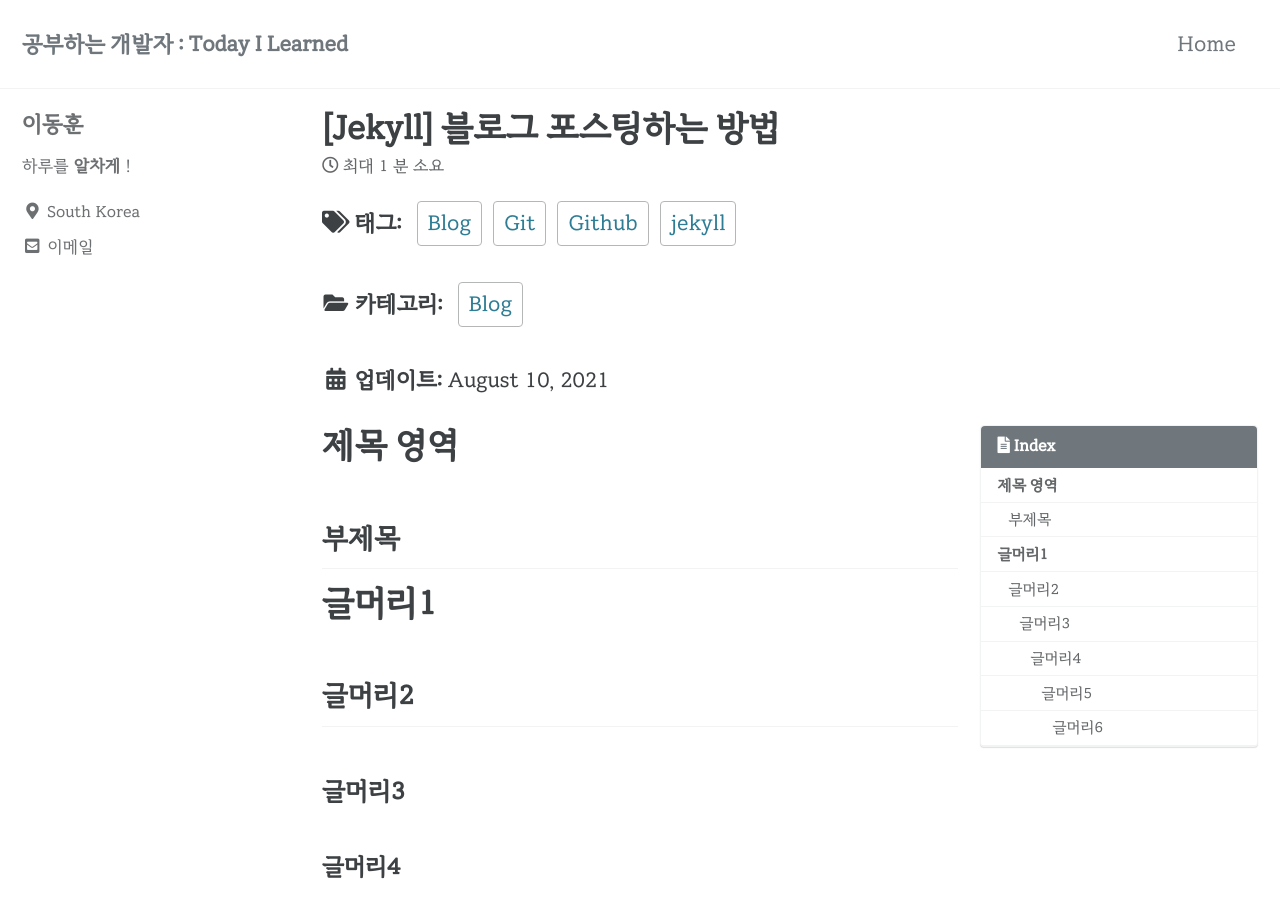
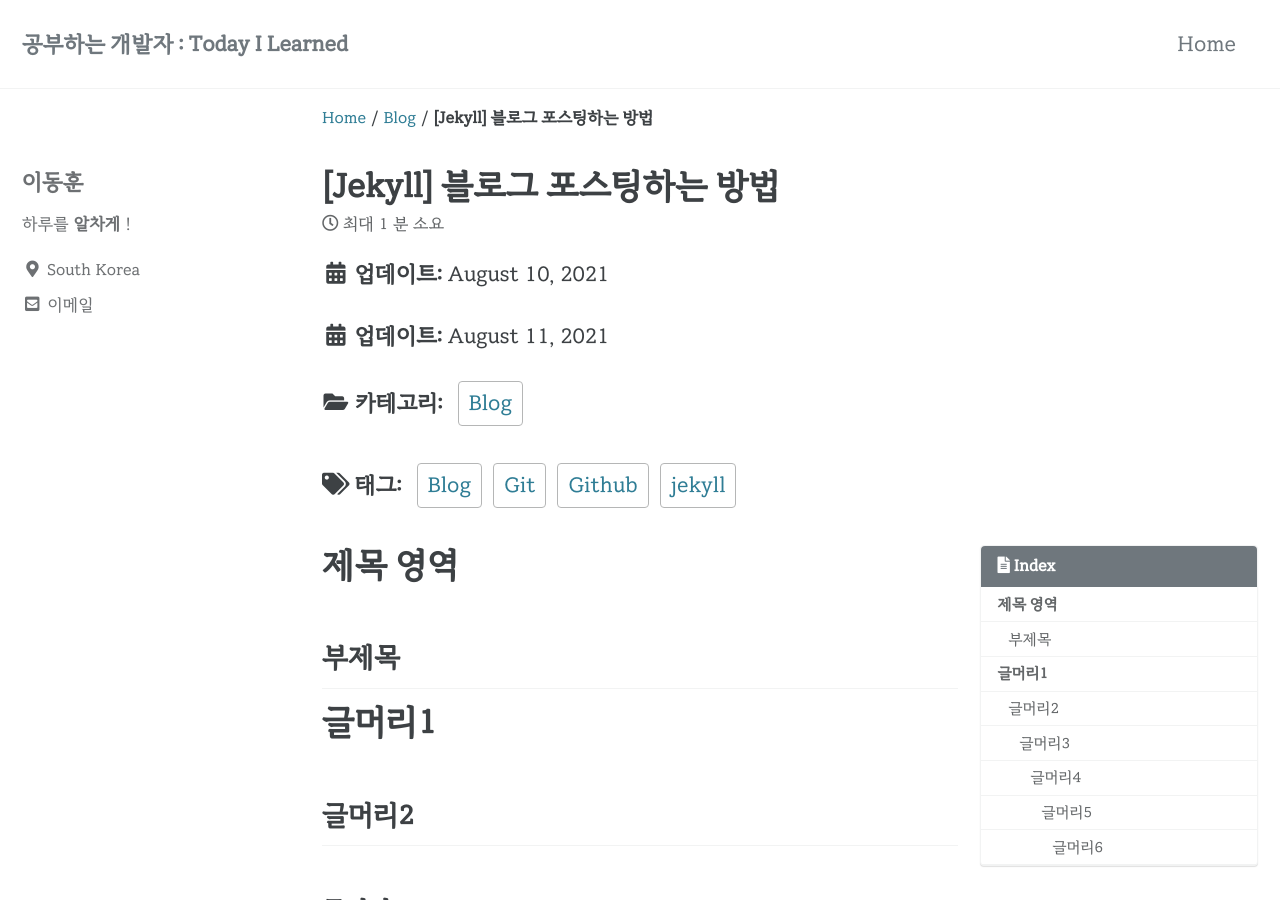
Before and after one commit to gchlee2/gchlee2.github.io, a Jekyll site: the page built from _posts/2021-08-10-my-first-post.md, in a window 1280 px wide and 900 px high. Built offline with Jekyll 4.4.1, drawn with Linux system fonts in a browser that asks for light colours; cached includes are drawn as plain includes.

Commit message:
템플릿 수정

```diff
--- a/_config.yml
+++ b/_config.yml
@@ -27,7 +27,7 @@ repository               : # GitHub username/repo-name e.g. "mmistakes/minimal-m
 teaser                   : # path of fallback teaser image, e.g. "/assets/images/500x300.png"
 logo                     : # path of logo image to display in the masthead, e.g. "/assets/images/88x88.png"
 masthead_title           : # overrides the website title displayed in the masthead, use " " for no title
-# breadcrumbs            : false # true, false (default)
+breadcrumbs              : true # true, false (default)
 words_per_minute         : 200
 comments:
   provider               : # false (default), "disqus", "discourse", "facebook", "staticman", "staticman_v2", "utterances", "giscus", "custom"
--- a/_data/navigation.yml
+++ b/_data/navigation.yml
@@ -1,7 +1,7 @@
 # main links
 main:
   - title: "Home"
-    url: https://mmistakes.github.io/minimal-mistakes/docs/quick-start-guide/
+    url: https://gchlee2.github.io/
   # - title: "About"
   #   url: https://mmistakes.github.io/minimal-mistakes/about/
   # - title: "Sample Posts"
--- a/_includes/page__date.html
+++ b/_includes/page__date.html
@@ -1,6 +1,10 @@
 {% assign date_format = site.date_format | default: "%B %-d, %Y" %}
+<!--
 {% if page.last_modified_at %}
   <p class="page__date"><strong><i class="fas fa-fw fa-calendar-alt" aria-hidden="true"></i> {{ site.data.ui-text[site.locale].date_label | default: "Updated:" }}</strong> <time class="dt-published" datetime="{{ page.last_modified_at | date: "%Y-%m-%d" }}">{{ page.last_modified_at | date: date_format }}</time></p>
 {% elsif page.date %}
   <p class="page__date"><strong><i class="fas fa-fw fa-calendar-alt" aria-hidden="true"></i> {{ site.data.ui-text[site.locale].date_label | default: "Updated:" }}</strong> <time class="dt-published" datetime="{{ page.date | date_to_xmlschema }}">{{ page.date | date: date_format }}</time></p>
 {% endif %}
+-->
+<p class="page__date"><strong><i class="fas fa-fw fa-calendar-alt" aria-hidden="true"></i> {{ site.data.ui-text[site.locale].date_label | default: "Updated:" }}</strong> <time class="dt-published" datetime="{{ page.date | date_to_xmlschema }}">{{ page.date | date: date_format }}</time></p>
+<p class="page__date"><strong><i class="fas fa-fw fa-calendar-alt" aria-hidden="true"></i> {{ site.data.ui-text[site.locale].date_label | default: "Updated:" }}</strong> <time class="dt-published" datetime="{{ page.last_modified_at | date: "%Y-%m-%d" }}">{{ page.last_modified_at | date: date_format }}</time></p>
--- a/_includes/page__taxonomy.html
+++ b/_includes/page__taxonomy.html
@@ -1,7 +1,7 @@
+{% if site.category_archive.type and page.categories[0] %}
+{% include category-list.html %}
+{% endif %}
+
 {% if site.tag_archive.type and page.tags[0] %}
   {% include tag-list.html %}
 {% endif %}
-
-{% if site.category_archive.type and page.categories[0] %}
-  {% include category-list.html %}
-{% endif %}
--- a/_layouts/single.html
+++ b/_layouts/single.html
@@ -30,8 +30,8 @@ layout: default
             <a href="{{ page.url | absolute_url }}" class="u-url" itemprop="url">{{ page.title | markdownify | remove: "<p>" | remove: "</p>" }}</a>
           </h1>{% endif %}
           {% include page__meta.html %}
+          {% include page__date.html %}
           {% include page__taxonomy.html %}
-          {% include page__date.html %}
         </header>
       {% endunless %}
 
--- a/_posts/2021-08-10-my-first-post.md
+++ b/_posts/2021-08-10-my-first-post.md
@@ -11,7 +11,7 @@ toc: true
 toc_sticky: true
 
 date: 2021-08-10
-last_modified_at: 2021-08-10
+last_modified_at: 2021-08-11
 ---
 
 제목 영역
```
